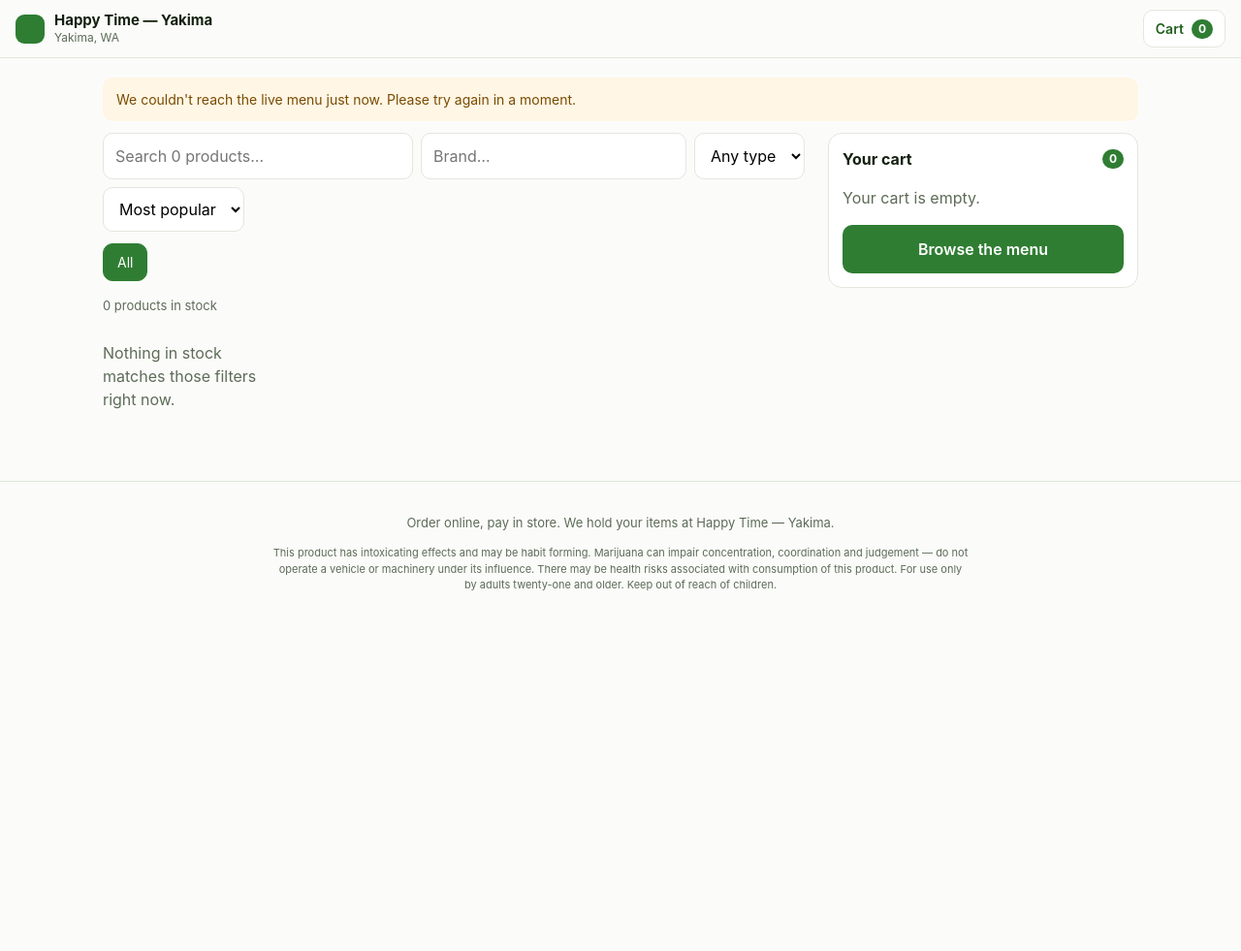
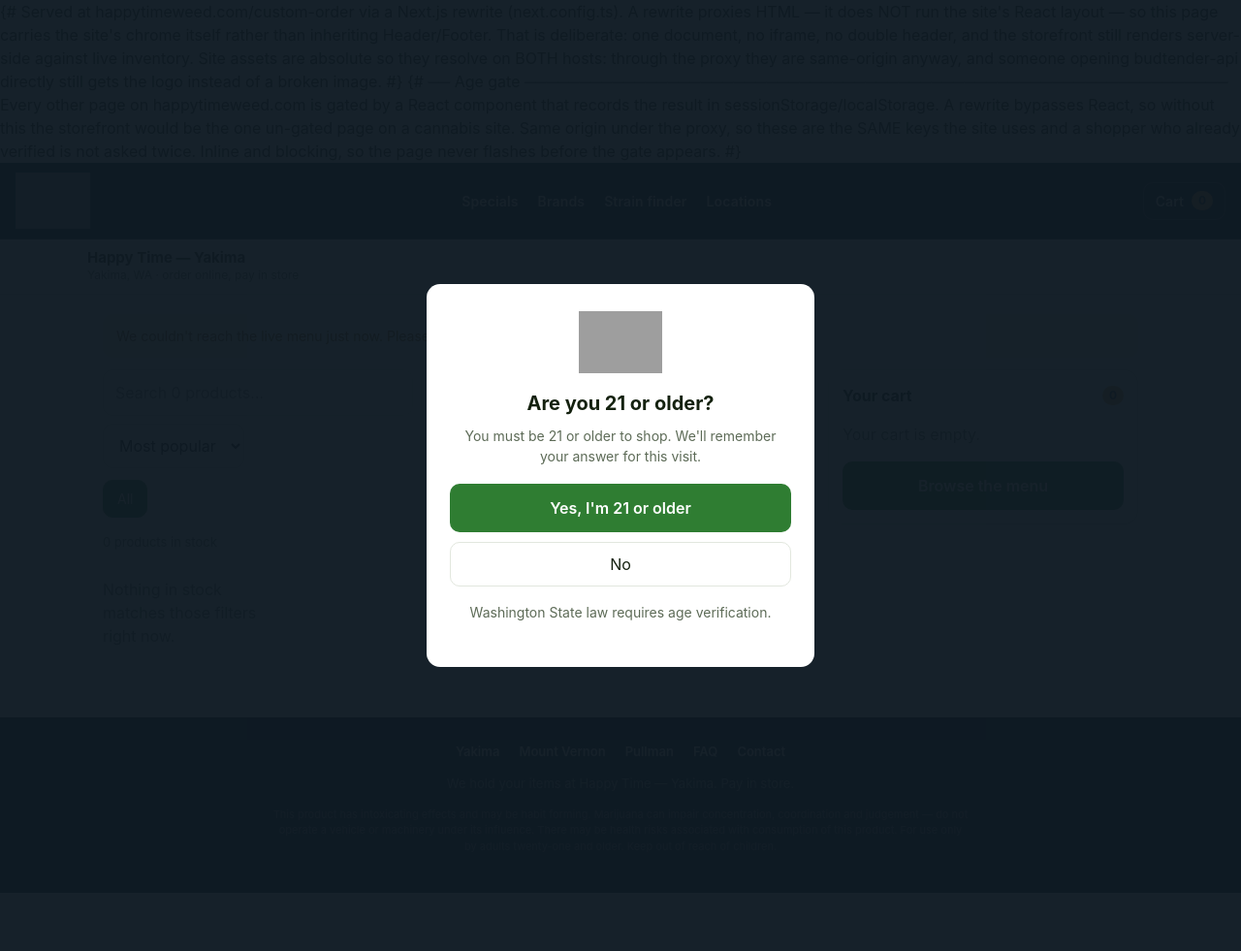
Before and after one commit to happytimecustomerexperience-droid/happytime-budtender, a Django app: page /custom-order/menu in a window 1280 px wide. Shown: the whole page at 97% size. Run offline with Django 5.2, Linux system fonts and the light colour scheme; data comes from the database, SQL or seed files in the repository; parts of the project's set-up code (start-up, migrations or seed data) failed here and were passed over; grey boxes are pictures that could not be loaded.

Commit message:
feat(storefront): serve /custom-order on happytimeweed.com with site branding
The storefront is proxied from the VPS to happytimeweed.com/custom-order by a
Next.js rewrite. A rewrite forwards HTML but does NOT run the site's React layout,
so this carries the site's chrome itself rather than inheriting Header/Footer —
one document, no iframe, no double header, still server-rendered against live
inventory.

Three things a rewrite breaks silently, all handled:

- ALLOWED_HOSTS / CSRF_TRUSTED_ORIGINS: Vercel forwards the ORIGINAL Host, so
  without happytimeweed.com in both, every shopper on the on-brand URL gets a
  DisallowedHost 400 — while budtender-api keeps working perfectly when tested
  directly, which is exactly how this hides.
- The age gate. The site gates every other page in React; a rewrite skips React,
  so the storefront would have been the one un-gated page on a cannabis site. The
  inline gate reads the SAME sessionStorage/localStorage keys as
  AgeVerification.tsx, so verifying on the marketing site carries over and nobody
  is asked twice. Fails closed when storage is blocked.
- Site assets are absolute (SITE_ORIGIN) not root-relative, so the logo and nav
  resolve both through the proxy and when budtender-api is opened directly, where
  /media/* does not exist.

Chrome uses the site's own tokens (coal #0F1A24, amber, cream, sage) hand-written
rather than importing the site's Tailwind build, which Next hashes and rebuilds.

641 tests + 200 subtests pass; ruff clean; django check clean; next build emits all
three rewrites into routes-manifest.json.

Co-Authored-By: Claude Opus 5 <noreply@anthropic.com>

```diff
--- a/bundles/static/bundles/bundle.css
+++ b/bundles/static/bundles/bundle.css
@@ -12,6 +12,11 @@
   --info-bg: #eaf4ea;
   --err: #a12020;
   --radius: 14px;
+  /* happytimeweed.com's own tokens, so the proxied page matches the site chrome. */
+  --coal: #0F1A24;
+  --amber: #E9A13B;
+  --cream: #F5F1E8;
+  --sage: #9FB3A3;
 }
 
 * { box-sizing: border-box; }
@@ -24,26 +29,64 @@ h2 { font-size: 18px; margin: 24px 0 10px; }
 h3 { font-size: 16px; margin: 0; }
 a { color: var(--brand-dark); }
 
-/* ── chrome ─────────────────────────────────────────────────────────────── */
-.topbar { position: sticky; top: 0; z-index: 20; display: flex; align-items: center;
-          justify-content: space-between; gap: 12px; padding: 10px 16px;
-          background: rgba(251,252,250,.94); backdrop-filter: blur(8px);
-          border-bottom: 1px solid var(--line); }
-.brand { display: flex; align-items: center; gap: 10px; text-decoration: none; color: var(--ink); }
-.brand-mark { width: 30px; height: 30px; border-radius: 9px; background: var(--brand); flex: 0 0 auto; }
+/* ── site chrome ─────────────────────────────────────────────────────────────
+   Mirrors happytimeweed.com so the proxied page reads as part of the site: the
+   coal bar and amber accents are the site's own tokens (bg-coal #0F1A24, amber,
+   cream, sage). Deliberately hand-written rather than importing the site's
+   Tailwind build — this page is served by Django and must not depend on a
+   stylesheet Next.js hashes and rebuilds. */
+.sitebar { position: sticky; top: 0; z-index: 30; display: flex; align-items: center;
+           justify-content: space-between; gap: 16px; padding: 10px 16px;
+           background: var(--coal); border-bottom: 1px solid rgba(255,255,255,.12); }
+.sitelogo { flex: 0 0 auto; display: block; }
+.sitelogo img { height: 46px; width: auto; object-fit: contain; }
+.sitenav { display: none; gap: 20px; }
+.sitenav a { color: var(--cream); text-decoration: none; font-size: 14px; font-weight: 600;
+             letter-spacing: .01em; }
+.sitenav a:hover { color: var(--amber); }
+.cartbtn { display: inline-flex; align-items: center; gap: 8px; text-decoration: none;
+           border: 1px solid rgba(255,255,255,.25); background: transparent; color: var(--cream);
+           border-radius: 10px; padding: 8px 12px; font-weight: 600; font-size: 14px; }
+.cartbtn:hover { border-color: var(--amber); color: var(--amber); }
+.pill { background: var(--amber); color: var(--coal); border-radius: 999px; min-width: 22px;
+        padding: 1px 7px; text-align: center; font-size: 12px; font-weight: 700; }
+
+/* Which store you're shopping — the one fact the site header can't carry. */
+.storebar { background: var(--card); border-bottom: 1px solid var(--line); padding: 10px 16px; }
+.brand { display: block; text-decoration: none; color: var(--ink);
+         max-width: 1100px; margin: 0 auto; }
 .brand strong { display: block; font-size: 15px; line-height: 1.2; }
 .brand small { display: block; font-size: 12px; color: var(--muted); }
-.cartbtn { display: inline-flex; align-items: center; gap: 8px; text-decoration: none;
-           border: 1px solid var(--line); background: var(--card); border-radius: 10px;
-           padding: 8px 12px; font-weight: 600; font-size: 14px; }
-.pill { background: var(--brand); color: #fff; border-radius: 999px; min-width: 22px;
-        padding: 1px 7px; text-align: center; font-size: 12px; font-weight: 700; }
+
+@media (min-width: 760px) {
+  .sitenav { display: flex; }
+  .sitelogo img { height: 58px; }
+}
+
+/* ── age gate ────────────────────────────────────────────────────────────────
+   A rewrite serves this page without the site's React layout, so the site's own
+   age gate never runs here. Same storage keys, so verifying once covers both. */
+#htco-age { position: fixed; inset: 0; z-index: 9999; display: flex; align-items: center;
+            justify-content: center; padding: 20px; background: rgba(15,26,36,.97); }
+#htco-age[hidden] { display: none; }
+.agebox { background: var(--card); border-radius: var(--radius); padding: 28px 24px;
+          max-width: 400px; width: 100%; text-align: center; }
+.agelogo { height: 64px; width: auto; margin: 0 auto 16px; object-fit: contain; }
+.agebox h2 { margin: 0 0 8px; font-size: 20px; }
+.agebox p { margin: 0 0 18px; color: var(--muted); font-size: 14px; }
+.agebtns { display: grid; gap: 10px; }
+.agebox .fineprint { margin-top: 16px; }
 
 .wrap { max-width: 1100px; margin: 0 auto; padding: 20px 16px 56px; }
 .wrap.narrow { max-width: 560px; }
-.foot { border-top: 1px solid var(--line); padding: 20px 16px 40px; text-align: center;
-        color: var(--muted); font-size: 13px; }
-.foot .fineprint { max-width: 720px; margin: 8px auto 0; font-size: 11px; line-height: 1.5; }
+.foot { background: var(--coal); color: var(--sage); padding: 26px 16px 40px;
+        text-align: center; font-size: 13px; }
+.foot .fineprint { max-width: 720px; margin: 10px auto 0; font-size: 11px; line-height: 1.5;
+                   color: rgba(245,241,232,.55); }
+.footnav { display: flex; flex-wrap: wrap; justify-content: center; gap: 8px 20px;
+           margin-bottom: 14px; }
+.footnav a { color: var(--cream); text-decoration: none; font-size: 13px; font-weight: 600; }
+.footnav a:hover { color: var(--amber); }
 
 /* ── shared bits ────────────────────────────────────────────────────────── */
 .banner { border-radius: 10px; padding: 12px 14px; margin: 0 0 12px; font-size: 14px; }
--- a/bundles/templates/bundles/base.html
+++ b/bundles/templates/bundles/base.html
@@ -1,30 +1,104 @@
 {% load static %}<!doctype html>
+{# Served at happytimeweed.com/custom-order via a Next.js rewrite (next.config.ts).
+   A rewrite proxies HTML — it does NOT run the site's React layout — so this page
+   carries the site's chrome itself rather than inheriting Header/Footer. That is
+   deliberate: one document, no iframe, no double header, and the storefront still
+   renders server-side against live inventory.
+
+   Site assets are absolute so they resolve on BOTH hosts: through the proxy they
+   are same-origin anyway, and someone opening budtender-api directly still gets
+   the logo instead of a broken image. #}
 <html lang="en">
 <head>
 <meta charset="utf-8">
 <meta name="viewport" content="width=device-width, initial-scale=1">
+{# Per-shopper and cart-bearing; keep it out of the index. #}
 <meta name="robots" content="noindex, nofollow">
 <title>{% block title %}Order online — {{ store_label }}{% endblock %}</title>
+<link rel="icon" href="{{ SITE_ORIGIN }}/tab_logo.png">
 <link rel="stylesheet" href="{% static 'bundles/bundle.css' %}">
 </head>
 <body>
-<header class="topbar">
-  <a class="brand" href="{% url 'bundle_menu' %}?loc={{ store }}">
-    <span class="brand-mark"></span>
-    <span>
-      <strong>{{ store_label }}</strong>
-      <small>{{ store_address }}</small>
-    </span>
+
+{# ── Age gate ────────────────────────────────────────────────────────────────
+   Every other page on happytimeweed.com is gated by a React component that records
+   the result in sessionStorage/localStorage. A rewrite bypasses React, so without
+   this the storefront would be the one un-gated page on a cannabis site. Same
+   origin under the proxy, so these are the SAME keys the site uses and a shopper
+   who already verified is not asked twice.
+   Inline and blocking, so the page never flashes before the gate appears. #}
+<div id="htco-age" hidden>
+  <div class="agebox">
+    <img src="{{ SITE_ORIGIN }}/media/logo-happy-time.png" alt="Happy Time Dispensary" class="agelogo">
+    <h2>Are you 21 or older?</h2>
+    <p>You must be 21 or older to shop. We'll remember your answer for this visit.</p>
+    <div class="agebtns">
+      <button type="button" class="primary" id="htco-age-yes">Yes, I'm 21 or older</button>
+      <a class="ghost" href="https://www.google.com">No</a>
+    </div>
+    <p class="fineprint">Washington State law requires age verification.</p>
+  </div>
+</div>
+<script>
+(function () {
+  var SESSION = 'happytime-age-session', PERSIST = 'happytime-age-verified';
+  function verified() {
+    try {
+      if (localStorage.getItem(PERSIST) === 'true') return true;
+      var raw = sessionStorage.getItem(SESSION);
+      if (!raw) return false;
+      var s = JSON.parse(raw);
+      return !!(s && (s.verified || s.isVerified));
+    } catch (e) { return false; }   // storage blocked -> gate rather than assume
+  }
+  if (verified()) return;
+  var gate = document.getElementById('htco-age');
+  gate.hidden = false;
+  document.documentElement.style.overflow = 'hidden';
+  document.getElementById('htco-age-yes').addEventListener('click', function () {
+    try {
+      sessionStorage.setItem(SESSION, JSON.stringify({ verified: true, ts: Date.now() }));
+      localStorage.setItem(PERSIST, 'true');
+    } catch (e) { /* still let them through this pageview */ }
+    gate.hidden = true;
+    document.documentElement.style.overflow = '';
+  });
+})();
+</script>
+
+<header class="sitebar">
+  <a class="sitelogo" href="{{ SITE_ORIGIN }}/">
+    <img src="{{ SITE_ORIGIN }}/media/logo-happy-time.png" alt="Happy Time Dispensary">
   </a>
+  <nav class="sitenav">
+    <a href="{{ SITE_ORIGIN }}/specials">Specials</a>
+    <a href="{{ SITE_ORIGIN }}/brands">Brands</a>
+    <a href="{{ SITE_ORIGIN }}/strain-finder">Strain finder</a>
+    <a href="{{ SITE_ORIGIN }}/locations">Locations</a>
+  </nav>
   <a class="cartbtn" href="{% url 'bundle_checkout' %}?loc={{ store }}" id="cart-link">
     Cart <span class="pill" id="cart-count">{{ cart_ctx.count|default:0 }}</span>
   </a>
 </header>
 
+<div class="storebar">
+  <a class="brand" href="{% url 'bundle_menu' %}?loc={{ store }}">
+    <strong>{{ store_label }}</strong>
+    <small>{{ store_address }} · order online, pay in store</small>
+  </a>
+</div>
+
 {% block body %}{% endblock %}
 
 <footer class="foot">
-  <p>Order online, pay in store. We hold your items at {{ store_label }}.</p>
+  <nav class="footnav">
+    <a href="{{ SITE_ORIGIN }}/yakima">Yakima</a>
+    <a href="{{ SITE_ORIGIN }}/mount-vernon">Mount Vernon</a>
+    <a href="{{ SITE_ORIGIN }}/pullman">Pullman</a>
+    <a href="{{ SITE_ORIGIN }}/faq">FAQ</a>
+    <a href="{{ SITE_ORIGIN }}/contact">Contact</a>
+  </nav>
+  <p>We hold your items at {{ store_label }}. Pay in store.</p>
   <p class="fineprint">
     This product has intoxicating effects and may be habit forming. Marijuana can impair
     concentration, coordination and judgement — do not operate a vehicle or machinery under
--- a/bundles/views.py
+++ b/bundles/views.py
@@ -92,6 +92,10 @@ def _shell(request, store: str, ctx: dict) -> dict:
         "store": store,
         "store_label": store_label(store),
         "store_address": STORE_ADDRESS.get(store, ""),
+        # Logo, nav and footer links point back at the marketing site. Absolute, so
+        # they work both through the happytimeweed.com rewrite and when this host is
+        # opened directly.
+        "SITE_ORIGIN": getattr(settings, "SITE_ORIGIN", "https://happytimeweed.com"),
         "stores": [{"slug": s, "label": store_label(s)} for s in STORE_ADDRESS],
         **ctx,
     }
```
Also changed, not shown: bundles/tests/test_site_shell.py (added, +148 -0 lines), core/settings.py (+16 -0 lines).
